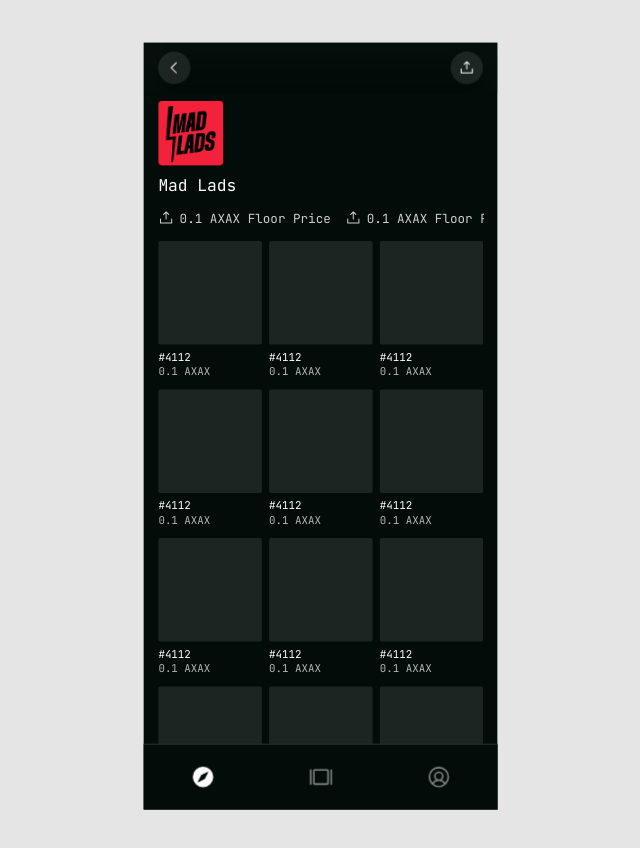
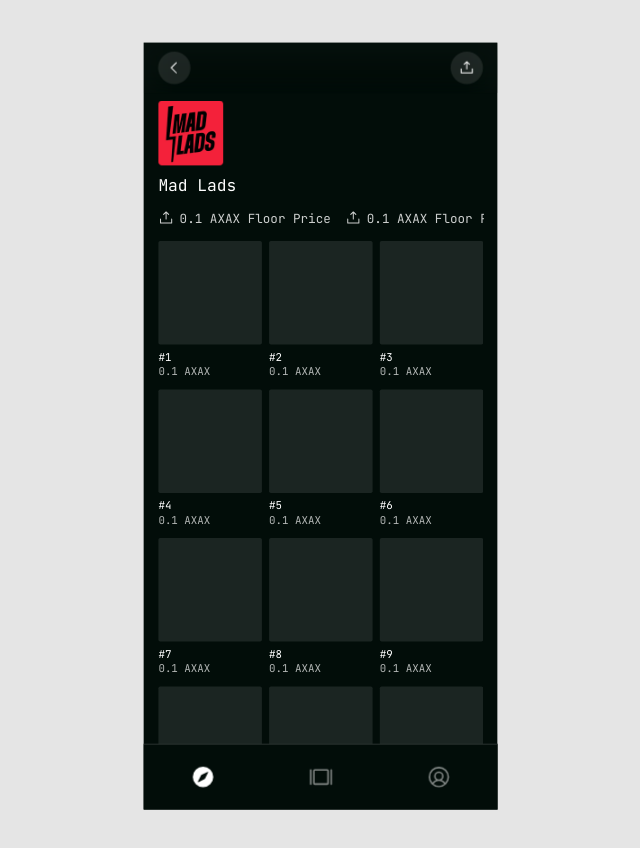
Before and after one commit to jeraldgan/xmint, a Next.js app: page /home in a window 1280 px wide. Shown: the top 848 px of the page, without its empty margins (320-960 px from the left). Built offline with nearby package versions, Linux system fonts and the light colour scheme.

Commit message:
chore: update code for rendering nfts

```diff
--- a/src/app/home/page.js
+++ b/src/app/home/page.js
@@ -7,6 +7,7 @@
 import cover from "../../../public/images/cover.png";
 import { PRICE } from "@/constants/price";
 const HomePage = () => {
+  const items = Array.from({ length: 12 }, (_, index) => index + 1);
   return (
     <div className="flex items-center justify-center overflow-hidden">
       <div className="w-[393px] h-[852px] bg-[#020D09] scale-90">
@@ -52,82 +53,13 @@
           </div>
 
           <div className="grid grid-cols-3 mt-4 gap-x-2 gap-y-3">
-            <Link href="/nft">
-              <div className="rounded-sm aspect-square bg-white/10"></div>
-              <p className="text-xs mt-1.5">#4112</p>
-              <p className="text-xs text-white/70">{PRICE}</p>
-            </Link>
-            <Link href="/nft">
-              <div className="rounded-sm aspect-square bg-white/10"></div>
-              <p className="text-xs mt-1.5">#4112</p>
-              <p className="text-xs text-white/70">{PRICE}</p>
-            </Link>
-            <Link href="/nft">
-              <div className="rounded-sm aspect-square bg-white/10"></div>
-              <p className="text-xs mt-1.5">#4112</p>
-              <p className="text-xs text-white/70">{PRICE}</p>
-            </Link>
-            <Link href="/nft">
-              <div className="rounded-sm aspect-square bg-white/10"></div>
-              <p className="text-xs mt-1.5">#4112</p>
-              <p className="text-xs text-white/70">{PRICE}</p>
-            </Link>
-            <Link href="/nft">
-              <div className="rounded-sm aspect-square bg-white/10"></div>
-              <p className="text-xs mt-1.5">#4112</p>
-              <p className="text-xs text-white/70">{PRICE}</p>
-            </Link>
-            <Link href="/nft">
-              <div className="rounded-sm aspect-square bg-white/10"></div>
-              <p className="text-xs mt-1.5">#4112</p>
-              <p className="text-xs text-white/70">{PRICE}</p>
-            </Link>
-
-            <Link href="/nft">
-              <div className="rounded-sm aspect-square bg-white/10"></div>
-              <p className="text-xs mt-1.5">#4112</p>
-              <p className="text-xs text-white/70">{PRICE}</p>
-            </Link>
-            <Link href="/nft">
-              <div className="rounded-sm aspect-square bg-white/10"></div>
-              <p className="text-xs mt-1.5">#4112</p>
-              <p className="text-xs text-white/70">{PRICE}</p>
-            </Link>
-            <Link href="/nft">
-              <div className="rounded-sm aspect-square bg-white/10"></div>
-              <p className="text-xs mt-1.5">#4112</p>
-              <p className="text-xs text-white/70">{PRICE}</p>
-            </Link>
-            <Link href="/nft">
-              <div className="rounded-sm aspect-square bg-white/10"></div>
-              <p className="text-xs mt-1.5">#4112</p>
-              <p className="text-xs text-white/70">{PRICE}</p>
-            </Link>
-            <Link href="/nft">
-              <div className="rounded-sm aspect-square bg-white/10"></div>
-              <p className="text-xs mt-1.5">#4112</p>
-              <p className="text-xs text-white/70">{PRICE}</p>
-            </Link>
-            <Link href="/nft">
-              <div className="rounded-sm aspect-square bg-white/10"></div>
-              <p className="text-xs mt-1.5">#4112</p>
-              <p className="text-xs text-white/70">{PRICE}</p>
-            </Link>
-            <Link href="/nft">
-              <div className="rounded-sm aspect-square bg-white/10"></div>
-              <p className="text-xs mt-1.5">#4112</p>
-              <p className="text-xs text-white/70">{PRICE}</p>
-            </Link>
-            <Link href="/nft">
-              <div className="rounded-sm aspect-square bg-white/10"></div>
-              <p className="text-xs mt-1.5">#4112</p>
-              <p className="text-xs text-white/70">{PRICE}</p>
-            </Link>
-            <Link href="/nft">
-              <div className="rounded-sm aspect-square bg-white/10"></div>
-              <p className="text-xs mt-1.5">#4112</p>
-              <p className="text-xs text-white/70">{PRICE}</p>
-            </Link>
+            {items.map((item) => (
+              <Link href="/nft" key={item}>
+                <div className="rounded-sm aspect-square bg-white/10"></div>
+                <p className="text-xs mt-1.5">#{item}</p>
+                <p className="text-xs text-white/70">{PRICE}</p>
+              </Link>
+            ))}
           </div>
         </div>
 
```
